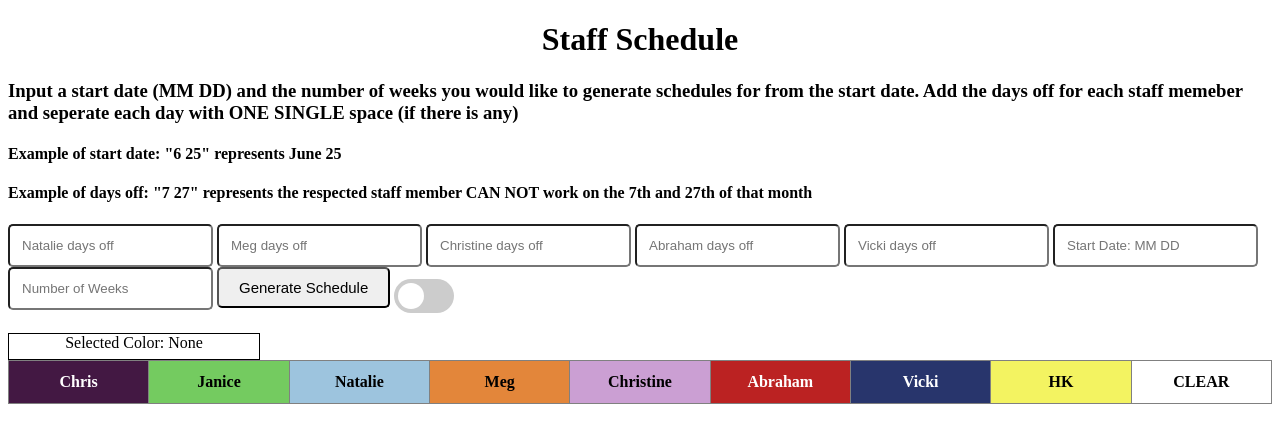
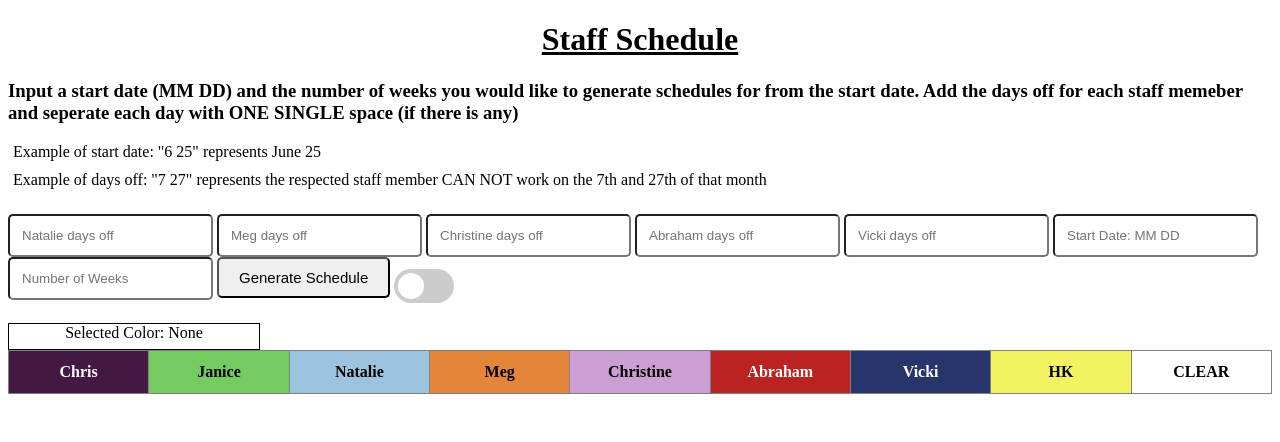
Before and after one commit to chchau2/Schedule-Generator, a plain HTML site: page ScheduleGenerator.html in a window 1280 px wide. Drawn offline with Linux system fonts and the light colour scheme.

Commit message:
slightly more changes just to give better margins

```diff
--- a/ScheduleGenerator.html
+++ b/ScheduleGenerator.html
@@ -18,10 +18,19 @@
     }
   h1 {
     text-align: center;
+    text-decoration: underline;
+  }
+
+  h4 {
+    font-weight: normal;
+    margin: 5px;
+    margin-bottom: 10px;
+    margin-left: 50;
   }
 
   #staffInput {
     display: inline-block;
+    margin-top: 15px;
   }
   input {
     padding: 12px;
```
